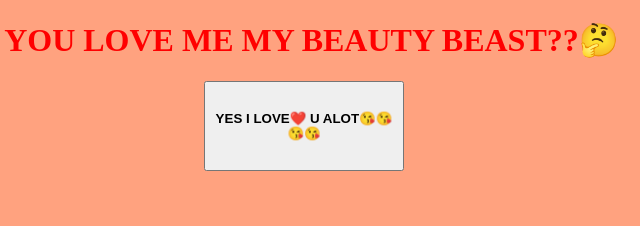
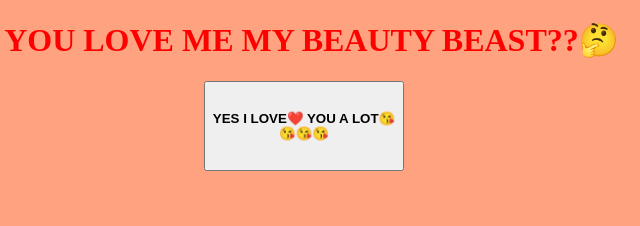
Before and after one commit to PRS-OFFICIAL/start1, a plain HTML site: page index.html in a window 1280 px wide. Shown: the top 226 px of the page, 356-996 px from the left. Drawn offline with Linux system fonts and the light colour scheme.

Commit message:
Update index.html

```diff
--- a/index.html
+++ b/index.html
@@ -13,7 +13,7 @@
         <li>
             <H2 id="yes">
                 <a href="LOVE1.mp4">
-                    <button><b>YES I LOVE❤️ U ALOT😘😘😘😘</b></button>
+                    <button><b>YES I LOVE❤️ YOU A LOT😘😘😘😘</b></button>
                 </a>
 
             </H2>
```
